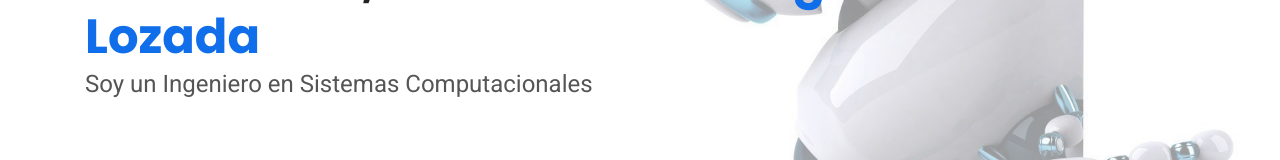
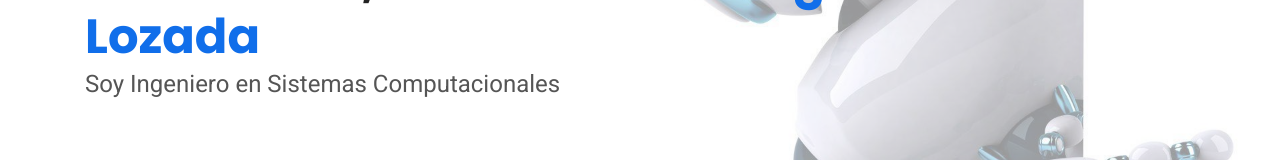
Before and after one commit to a95miguel/MiguelMedel, a plain HTML site: page index.html in a window 1280 px wide. Shown: the part 418-578 px from the top of the page. Drawn offline with nearby package versions, Linux system fonts and the light colour scheme.

Commit message:
Update index.html

```diff
--- a/index.html
+++ b/index.html
@@ -47,7 +47,7 @@
     <div class="container" data-aos="zoom-out" data-aos-delay="100">
       <h1>Bienvenido, mi nombre es <span>Miguel Medel Lozada</span>
       </h1>
-      <h2>Soy un Ingeniero en Sistemas Computacionales</h2>
+      <h2>Soy Ingeniero en Sistemas Computacionales</h2>
     </div>
   </section><!-- End Hero -->
 
```
